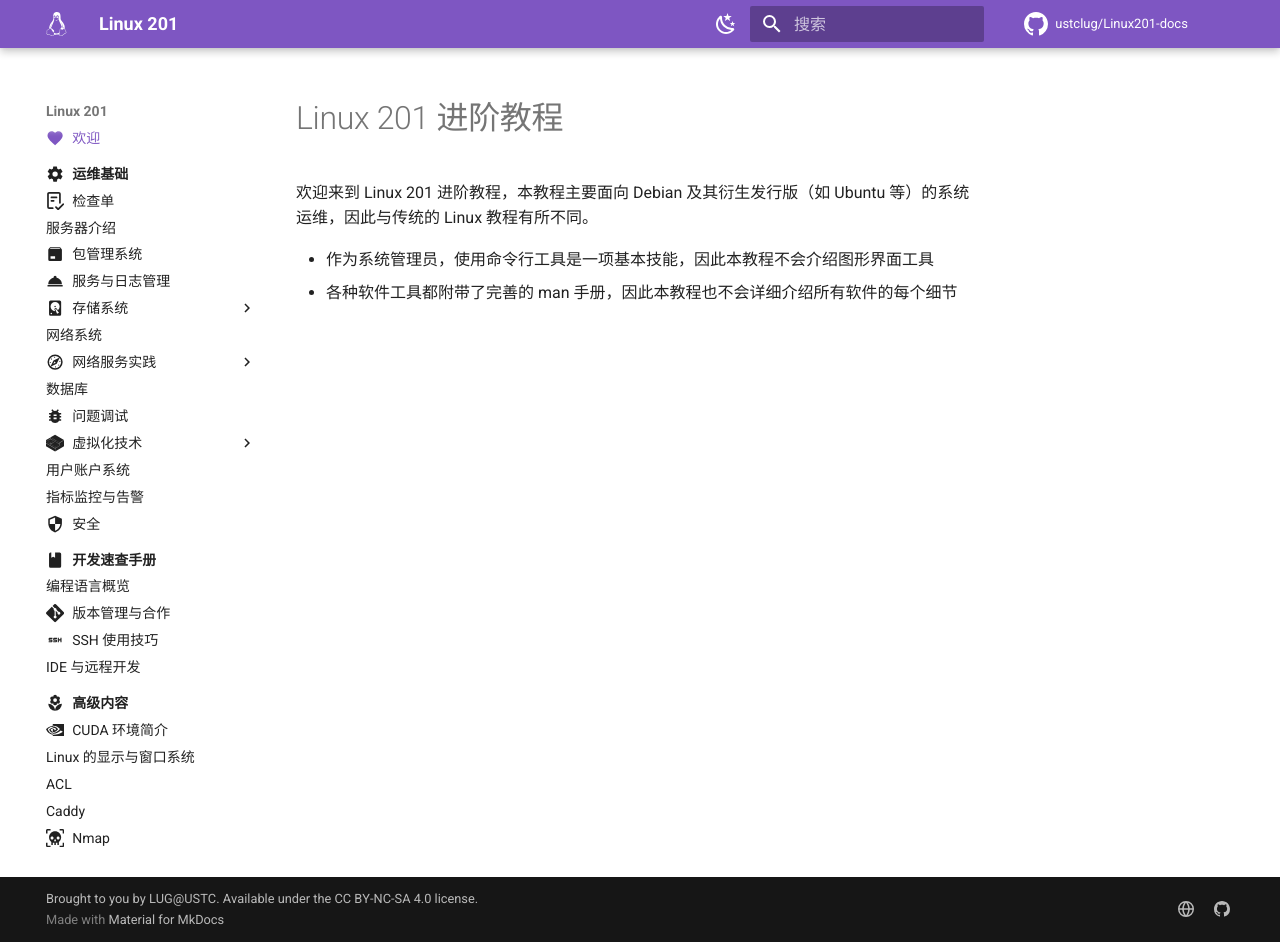
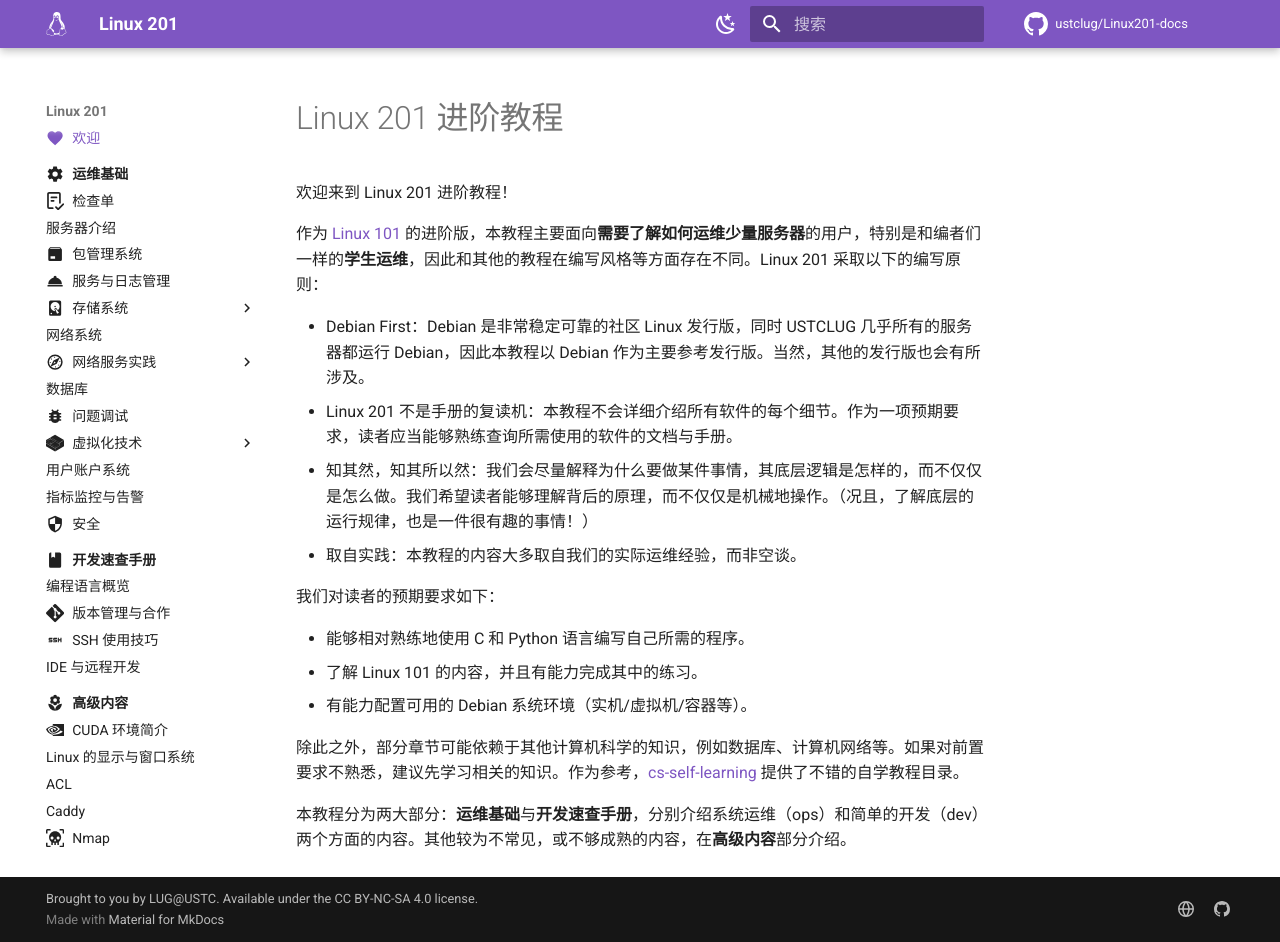
Before and after one commit to ustclug/Linux201-docs, an MkDocs documentation site: the page built from docs/index.md, in a window 1280 px wide and 942 px high. Built offline with MkDocs 1.6.1 and Material for MkDocs 9.7.7, drawn with Linux system fonts in a browser that asks for light colours; comment, search, counter and statistics services are not loaded.

Commit message:
index: rewrite welcoming page

```diff
--- a/docs/index.md
+++ b/docs/index.md
@@ -4,7 +4,21 @@
 
 # Linux 201 进阶教程
 
-欢迎来到 Linux 201 进阶教程，本教程主要面向 Debian 及其衍生发行版（如 Ubuntu 等）的系统运维，因此与传统的 Linux 教程有所不同。
+欢迎来到 Linux 201 进阶教程！
 
-- 作为系统管理员，使用命令行工具是一项基本技能，因此本教程不会介绍图形界面工具
-- 各种软件工具都附带了完善的 man 手册，因此本教程也不会详细介绍所有软件的每个细节
+作为 [Linux 101](https://101.lug.ustc.edu.cn) 的进阶版，本教程主要面向**需要了解如何运维少量服务器**的用户，特别是和编者们一样的**学生运维**，因此和其他的教程在编写风格等方面存在不同。Linux 201 采取以下的编写原则：
+
+- Debian First：Debian 是非常稳定可靠的社区 Linux 发行版，同时 USTCLUG 几乎所有的服务器都运行 Debian，因此本教程以 Debian 作为主要参考发行版。当然，其他的发行版也会有所涉及。
+- Linux 201 不是手册的复读机：本教程不会详细介绍所有软件的每个细节。作为一项预期要求，读者应当能够熟练查询所需使用的软件的文档与手册。
+- 知其然，知其所以然：我们会尽量解释为什么要做某件事情，其底层逻辑是怎样的，而不仅仅是怎么做。我们希望读者能够理解背后的原理，而不仅仅是机械地操作。（况且，了解底层的运行规律，也是一件很有趣的事情！）
+- 取自实践：本教程的内容大多取自我们的实际运维经验，而非空谈。
+
+我们对读者的预期要求如下：
+
+- 能够相对熟练地使用 C 和 Python 语言编写自己所需的程序。
+- 了解 Linux 101 的内容，并且有能力完成其中的练习。
+- 有能力配置可用的 Debian 系统环境（实机/虚拟机/容器等）。
+
+除此之外，部分章节可能依赖于其他计算机科学的知识，例如数据库、计算机网络等。如果对前置要求不熟悉，建议先学习相关的知识。作为参考，[cs-self-learning](https://csdiy.wiki/) 提供了不错的自学教程目录。
+
+本教程分为两大部分：**运维基础**与**开发速查手册**，分别介绍系统运维（ops）和简单的开发（dev）两个方面的内容。其他较为不常见，或不够成熟的内容，在**高级内容**部分介绍。
```
